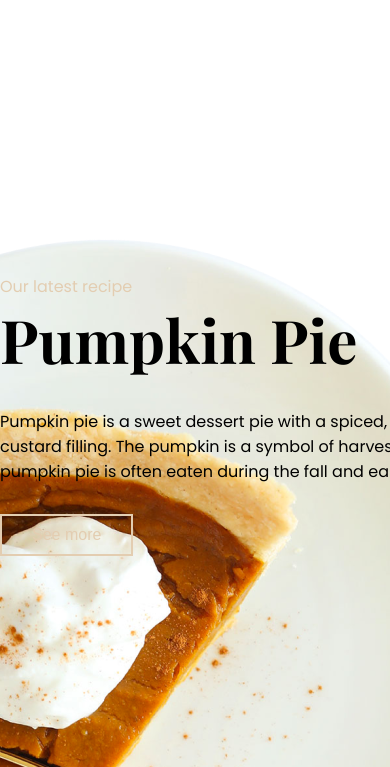
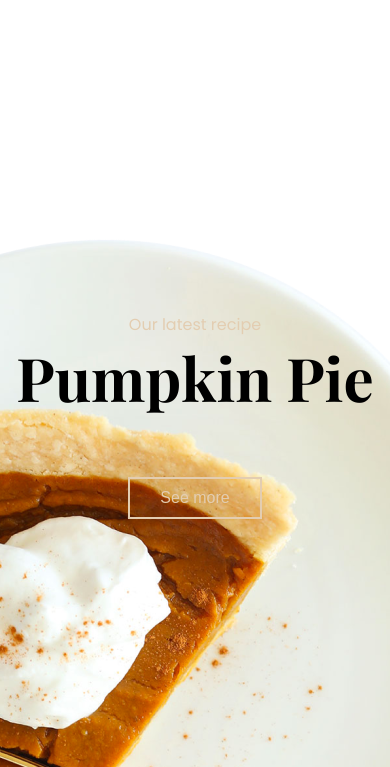
Before and after one commit to AndriFreyrV/hopverkefni1, a website: page index.html in a window 390 px wide. Shown: the part 77-844 px from the top of the page. Drawn offline with nearby package versions, Linux system fonts and the light colour scheme; a web font is replaced by a local one.

Commit message:
begin media query hero

```diff
--- a/index.html
+++ b/index.html
@@ -27,10 +27,10 @@
 		</header>
     <main>
       <div class="hero">
-        <div class="hero-grid">
+        <div class="hero-grid hero-mobile">
           <div class="kicker">Our latest recipe</div>
-          <h1>Pumpkin Pie</h1>
-          <div class="hero-text">
+          <h1 class="hero-title-mobile">Pumpkin Pie</h1>
+          <div class="hero-text hero-text-mobile">
             Pumpkin pie is a sweet dessert pie with a spiced, pumpkin-based
             custard filling. The pumpkin is a symbol of harvest time, and
             pumpkin pie is often eaten during the fall and early winter.
--- a/styles/hero.scss
+++ b/styles/hero.scss
@@ -30,3 +30,16 @@
     color: $gold;
     font-size: 16px;
 }
+@media (max-width: 599px) {
+  .hero-mobile{
+    align-items: center;
+  }
+  .hero-text-mobile{
+    font-size: 0;
+    height: 0;
+    width: 0;
+
+  }
+  .hero-title-mobile{
+  }
+}
```
Also changed, not shown: styles.css.
